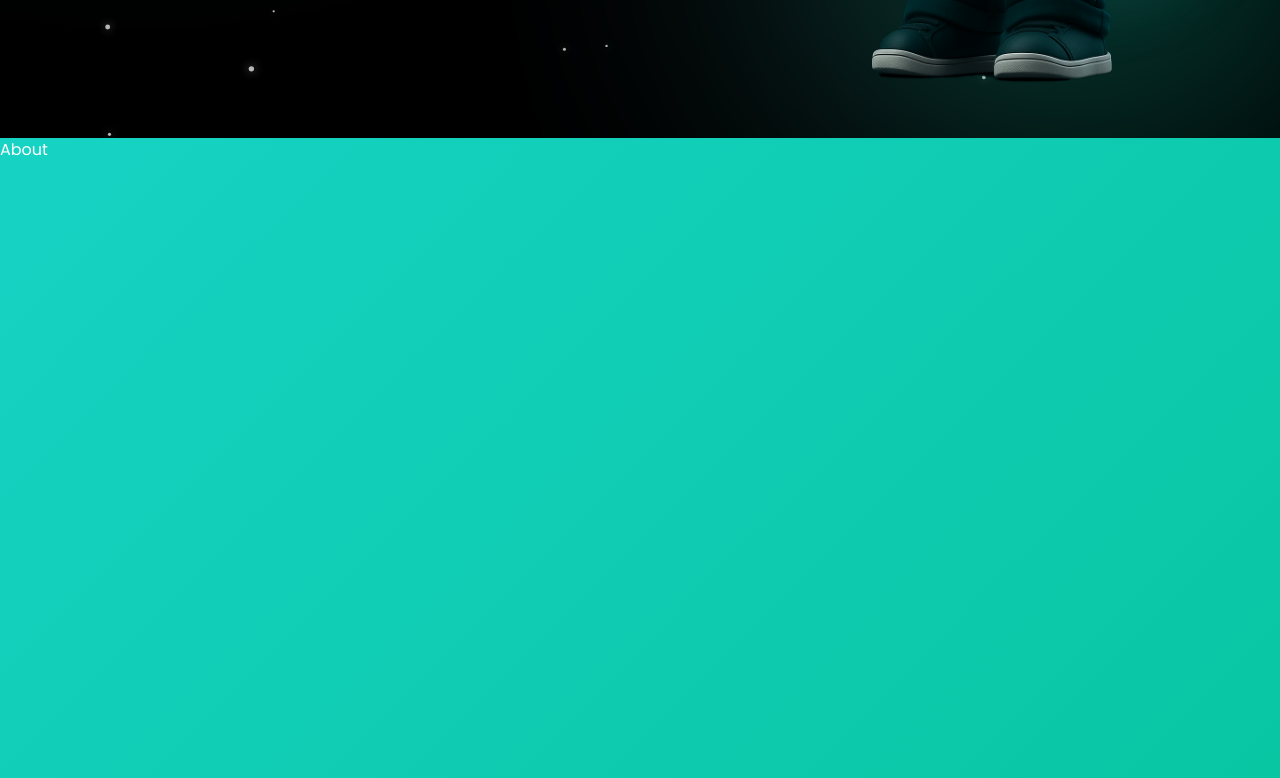
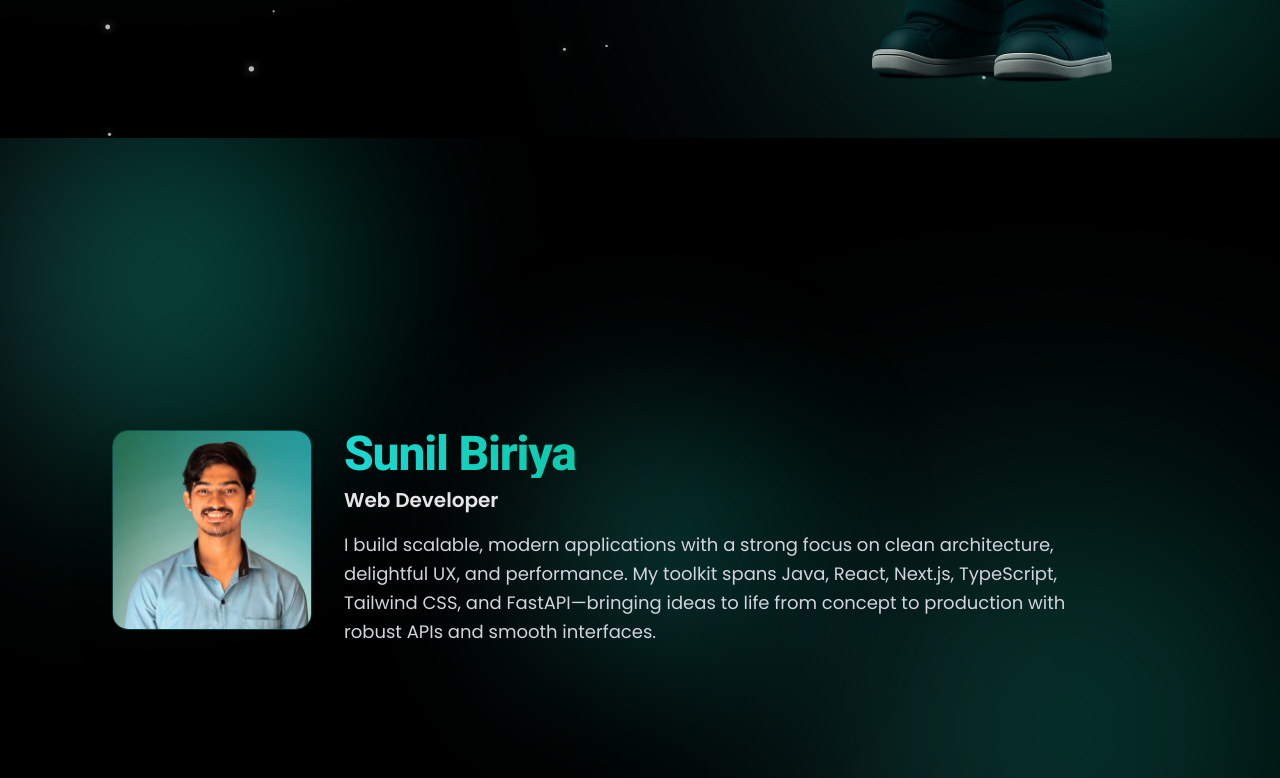
Before and after one commit to s3ldc/Portfolio-Website-Main, a React (Vite) app: page / in a window 1280 px wide. Shown: the part 662-1440 px from the top of the page. Built offline with nearby package versions, Linux system fonts and the light colour scheme.

Commit message:
creating amout section and added profile picture and the about us

```diff
--- a/src/components/ParticlesBackground.jsx
+++ b/src/components/ParticlesBackground.jsx
@@ -76,7 +76,7 @@
   return (
     <canvas
       ref={canvasRef}
-      className="fixed top-0 left-0 w-full h-full pointer-events-none z-0"
+      className="absolute top-0 left-0 w-full h-full pointer-events-none z-0"
     ></canvas>
   );
 }
--- a/src/sections/About.jsx
+++ b/src/sections/About.jsx
@@ -1,11 +1,60 @@
-import React from 'react'
+import { motion } from "framer-motion";
+import React from "react";
+import profile from "../assets/p.png";
 
-const About = () => {
-  return (
-    <div className='w-full h-screen'>
-      About
+
+export default function About(){
+
+const glows = [
+  "-top-10 -left-10 w-[360px] h-[360px] opacity-20 blur-[120px]",
+  "bottom-0 right-10 w-[420px] h-[420px] opacity-15 blur-[140px] delay-300",
+  "top-1/2 left-1/2 -translate-x-1/2 -translate-y-1/2 w-[220px] h-[220px] opacity-10 blur-[100px] "
+];
+
+  return(
+    <section id="about"
+    className="min-h-screen w-full flex items-center justify-center relative bg-black text-white overflow-hidden ">
+
+    <div className="absolute inset-0 pointer-events-none">
+      {glows.map((c, i) => (
+        <div key={i} className={`absolute rounded-full bg-gradient-to-r from-[#302b63] via-[#00bf8f] to-[#1cd8d2] animate-pulse ${c}`}/>
+      ))}
     </div>
+
+     <div className="relative z-10 max-w-6xl w-full mx-auto px-6 md:px-10 lg:px-12 py-20 flex flex-col gap-12">
+      <motion.div className="flex flex-col md:flex-row items-center md:items-stretch gap-8"
+      initial={{opacity:0, y:24}}
+      whileInView={{opacity:1, y:0}}
+      transition={{duration:0.6}}
+      viewport={{once:true, amount:0.4}}
+      >
+
+        <motion.div className="relative w-[160px] h-[160px] md:w-[200px] h-[200px]
+        rounded-2xl overflow-hidden shadow-2xl bg-gradient-tobr from-[#1cd8d2]/20 to-[#302b63]/20 border border-[#1cd8d2]/25
+        ">
+
+          <img src={profile} alt="profile" className="absolute inset-0"/>
+        </motion.div>
+
+        <div className="flex flex-1 flex-col justify-center text-center md:text-left">
+          <h2 className="text-4xl sm:text-5xl font-extrabold tracking-tight bg-clip-text text-transparent
+          bg-gradient-to-r from-[#1cd8d2] via-[#00bf8f] to-[#1cd8d2]
+          ">
+            Sunil Biriya
+          </h2>
+
+          <p className="mt-2 text-lg sm:text-xl text-white/90 font-semibold ">
+            Web Developer
+          </p>
+
+          <p className="mt-4 text-gray-300 leading-relaxed text-base sm:text-lg max-w-2xl md:max-w-3xl">
+            I build scalable, modern applications with a strong focus on clean architecture, delightful UX, and performance. My toolkit spans Java, React, Next.js, TypeScript, Tailwind CSS, and FastAPI—bringing ideas to life from concept to production with robust APIs and smooth interfaces.
+          </p>
+        </div>
+
+      </motion.div>
+
+     </div>
+    </section>
   )
 }
-
-export default About
--- a/src/sections/Home.jsx
+++ b/src/sections/Home.jsx
@@ -15,10 +15,7 @@
     label: "LinkedIn",
     link: "https://www.linkedin.com/in/sunil-biriya/",
   },
-  { Icon: FaGithub,
-    label: "GitHub",
-    link: "https://github.com/s3ldc"
-  },
+  { Icon: FaGithub, label: "GitHub", link: "https://github.com/s3ldc" },
 ];
 
 const glowVariants = {
@@ -34,7 +31,7 @@
 };
 
 export default function Home() {
-  const roles = useMemo(() => ["Web Developer", "Data Analyst",],[]);
+  const roles = useMemo(() => ["Web Developer", "Data Analyst"], []);
 
   const [index, setIndex] = useState(0);
   const [subIndex, setSubIndex] = useState(0);
@@ -116,7 +113,7 @@
               animate={{ opacity: 1, y: 0 }}
               transition={{ duration: 1 }}
             >
-              Hello I'm
+              Hello, I'm
               <br />
               <span className="text-white font-bold text-5xl sm:text-6xl md:text-7xl lg:text-8xl lg:whitespace-nowrap">
                 Sunil Biriya
@@ -182,21 +179,28 @@
           <div
             className="absolute top-1/2 -translate-y-1/2 pointer-events-none"
             style={{
-            right: "10px", width: "min(22vw, 410px)", height: "min(40vw, 760px)", borderRadius: "50%",
-            filter: "blur(38px)", opacity: 0.32,
-            background: "conic-gradient(from 0deg, #1cd8d2, #00bf8f, #302b63, #1cd8d2)"
+              right: "10px",
+              width: "min(22vw, 410px)",
+              height: "min(40vw, 760px)",
+              borderRadius: "50%",
+              filter: "blur(38px)",
+              opacity: 0.32,
+              background:
+                "conic-gradient(from 0deg, #1cd8d2, #00bf8f, #302b63, #1cd8d2)",
             }}
-
           />
-          <motion.img src={avator} alt="Sunil Biriya"
+          <motion.img
+            src={avator}
+            alt="Sunil Biriya"
             className="absolute top-1/2 -translate-y-1/2 object-contain select-none pointer-events-none"
             style={{
-            right: "-30px", width: "min(45vw, 780px)", maxHeight: "90vh"
+              right: "-30px",
+              width: "min(45vw, 780px)",
+              maxHeight: "90vh",
             }}
-          initial={{opacity:0, y:40, scale:0.98}}
-          animate={{opacity:1, y:0, scale: 1}}
-          transition={{delay:0.2, duration: 0.8}}
-
+            initial={{ opacity: 0, y: 40, scale: 0.98 }}
+            animate={{ opacity: 1, y: 0, scale: 1 }}
+            transition={{ delay: 0.2, duration: 0.8 }}
           />
         </div>
       </div>
```
Also changed, not shown: src/assets/p.jpg (deleted), src/assets/p.png (added). Lines whose indentation alone changed are shown as unchanged.
